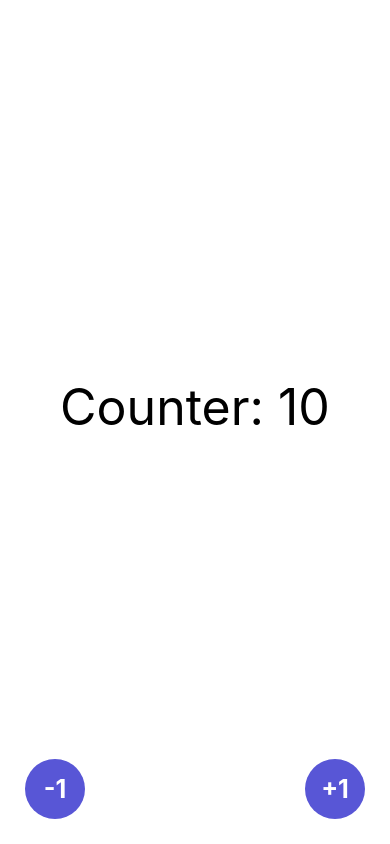
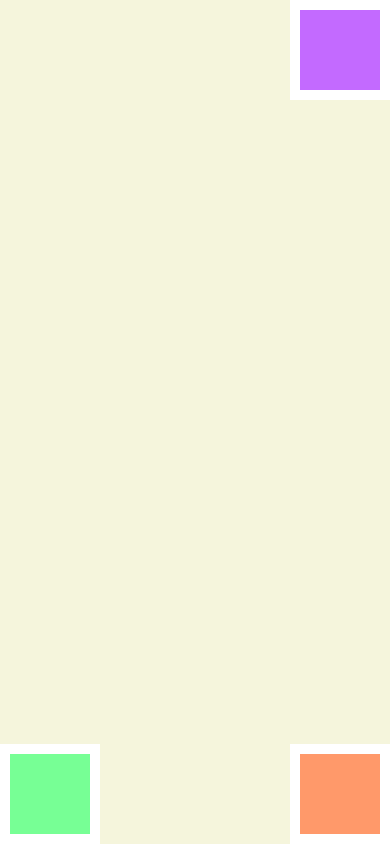
Before and after one commit to rudyalvaradobeltran/react-native, a React Native app: screen / in a window 390 px wide. Built offline with nearby package versions, Linux system fonts and the light colour scheme.

Commit message:
Margin, Padding, Dimensions, Position

```diff
--- a/App.tsx
+++ b/App.tsx
@@ -1,8 +1,20 @@
+/* eslint-disable @typescript-eslint/no-unused-vars */
 import React from 'react';
+import {SafeAreaView} from 'react-native';
+import BoxObjectModelScreen from './src/screens/BoxObjectModelScreen';
 import CounterScreen from './src/screens/CounterScreen';
+import DimensionsScreen from './src/screens/DimensionsScreen';
+import PositionScreen from './src/screens/PositionScreen';
 
 const App = () => {
-  return <CounterScreen />;
+  return (
+    <SafeAreaView style={{flex: 1}}>
+      {/* <CounterScreen /> */}
+      {/* <BoxObjectModelScreen /> */}
+      {/* <DimensionsScreen /> */}
+      <PositionScreen />
+    </SafeAreaView>
+  );
 };
 
 export default App;
--- /dev/null
+++ b/src/screens/BoxObjectModelScreen.tsx
@@ -0,0 +1,28 @@
+import React from 'react';
+import {StyleSheet, Text, View} from 'react-native';
+
+const BoxObjectModelScreen = () => {
+  return (
+    <View style={Styles.container}>
+      <Text style={Styles.title}>BoxObjectModel</Text>
+    </View>
+  );
+};
+
+const Styles = StyleSheet.create({
+  container: {
+    flex: 1,
+    backgroundColor: 'beige',
+  },
+  title: {
+    paddingHorizontal: 100,
+    paddingVertical: 100,
+    fontSize: 20,
+    marginHorizontal: 20,
+    // width: 150,
+    borderWidth: 10,
+    // backgroundColor: 'beige',
+  },
+});
+
+export default BoxObjectModelScreen;
--- /dev/null
+++ b/src/screens/DimensionsScreen.tsx
@@ -0,0 +1,47 @@
+/* eslint-disable @typescript-eslint/no-unused-vars */
+import React from 'react';
+import {
+  View,
+  Text,
+  StyleSheet,
+  Dimensions,
+  useWindowDimensions,
+} from 'react-native';
+
+// const {width, height} = Dimensions.get('window');
+
+const DimensionsScreen = () => {
+  const {width, height} = useWindowDimensions();
+
+  return (
+    <View>
+      <View style={Styles.container}>
+        <View style={{...Styles.purpleBox, width: width * 0.5}} />
+        <View style={Styles.orangeBox} />
+        <Text style={Styles.title}>{`W: ${width}, H: ${height}`}</Text>
+      </View>
+    </View>
+  );
+};
+
+const Styles = StyleSheet.create({
+  container: {
+    width: '100%',
+    height: 600,
+    backgroundColor: 'red',
+  },
+  purpleBox: {
+    backgroundColor: '#c36aff',
+    width: '50%',
+    height: '50%',
+  },
+  orangeBox: {
+    backgroundColor: '#ff996a',
+  },
+  title: {
+    fontSize: 30,
+    textAlign: 'center',
+  },
+});
+
+export default DimensionsScreen;
--- /dev/null
+++ b/src/screens/PositionScreen.tsx
@@ -0,0 +1,54 @@
+import React from 'react';
+import {View, StyleSheet} from 'react-native';
+
+const PositionScreen = () => {
+  return (
+    <View style={Styles.container}>
+      <View style={Styles.purpleBox} />
+      <View style={Styles.orangeBox} />
+      <View style={Styles.greenBox} />
+    </View>
+  );
+};
+
+const Styles = StyleSheet.create({
+  container: {
+    backgroundColor: 'beige',
+    // justifyContent: 'center',
+    // alignItems: 'center',
+    flex: 1,
+  },
+  purpleBox: {
+    backgroundColor: '#c36aff',
+    width: 100,
+    height: 100,
+    borderWidth: 10,
+    borderColor: '#fff',
+    position: 'absolute',
+    top: 0,
+    right: 0,
+  },
+  orangeBox: {
+    backgroundColor: '#ff996a',
+    width: 100,
+    height: 100,
+    borderWidth: 10,
+    borderColor: '#fff',
+    position: 'absolute',
+    bottom: 0,
+    right: 0,
+  },
+  greenBox: {
+    backgroundColor: '#77ff95',
+    width: 100,
+    height: 100,
+    borderWidth: 10,
+    borderColor: '#fff',
+    position: 'absolute',
+    bottom: 0,
+    left: 0,
+    // ...StyleSheet.absoluteFillObject
+  },
+});
+
+export default PositionScreen;
```
